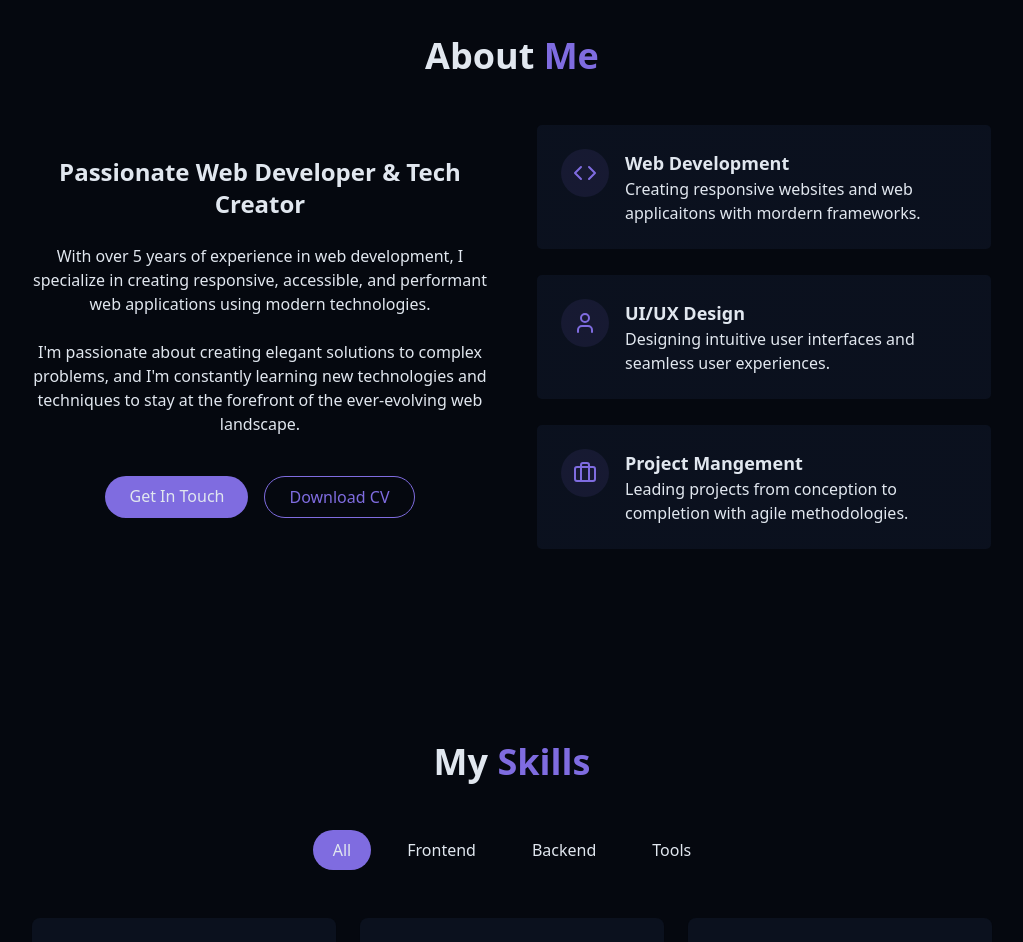
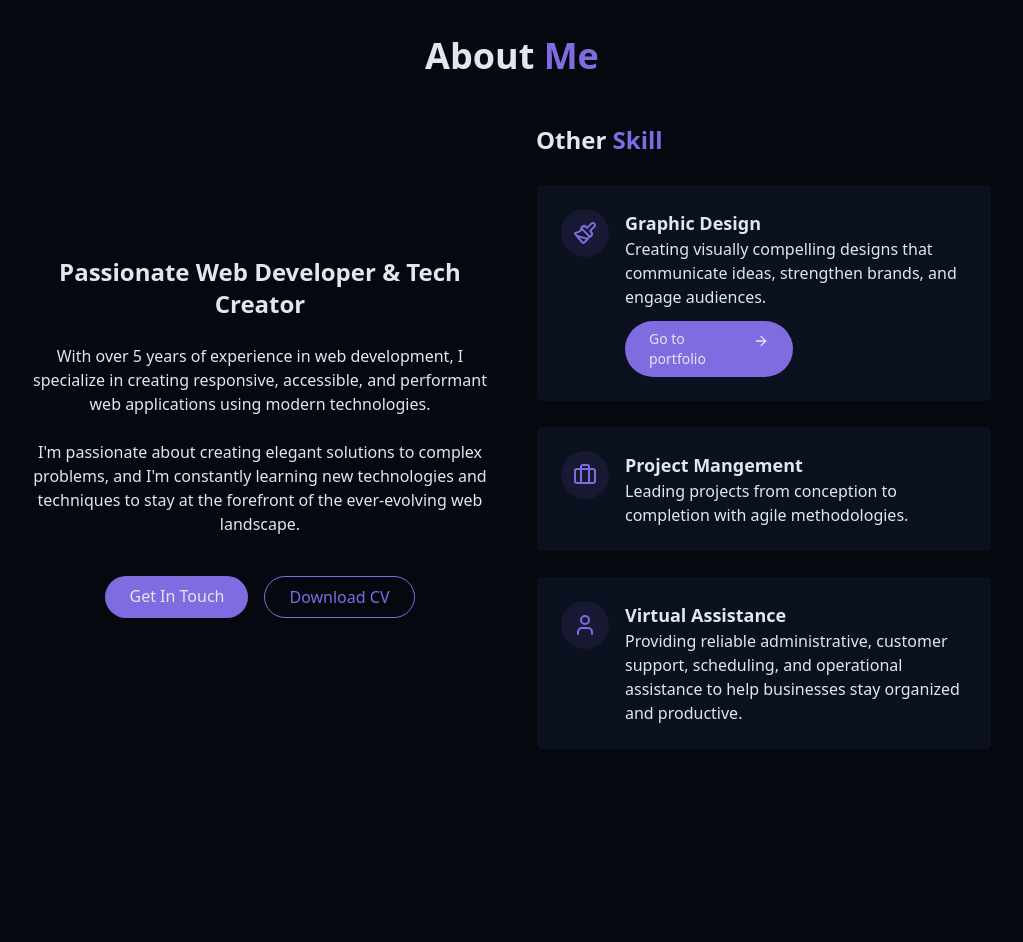
Before and after one commit to Snofts/Snofts-portfolio-website, a React (Vite) app: page / in a window 1280 px wide. Shown: the part 860-1802 px from the top of the page, without its empty margins (128-1151 px from the left). Built offline with nearby package versions, Linux system fonts and the light colour scheme.

Commit message:
Other skills added

```diff
--- a/src/components/AboutSection.jsx
+++ b/src/components/AboutSection.jsx
@@ -1,6 +1,6 @@
 import React from "react";
 import { clsx } from "clsx";
-import { Briefcase, Code, User } from "lucide-react";
+import { ArrowBigRight, ArrowRight, Briefcase, Code, Paintbrush, User } from "lucide-react";
 
 const AboutMe = () => {
   return (
@@ -41,32 +41,23 @@ const AboutMe = () => {
             </div>
           </div>
           <div className="grid grid-cols-1 gap-6">
+            <h2 className="text-xl md:text-2xl font-bold mb-1 text-left">
+              Other
+              <span className="text-primary"> Skill</span>
+            </h2>
             <div className="gradient-border p-6 card-hover ">
               <div className="flex items-start gap-4">
                 <div className="p-3 rounded-full bg-primary/10">
-                  <Code className="h-6 w-6 text-primary" />
+                  <Paintbrush className="h-6 w-6 text-primary" />
                 </div>
                 <div className="text-left">
-                  <h4 className="font-semibold text-lg">Web Development</h4>
+                  <h4 className="font-semibold text-lg">Graphic Design</h4>
                   <p className="text-muted-foreground">
-                    Creating responsive websites and web applicaitons with
-                    mordern frameworks.
+                    Creating visually compelling designs that communicate ideas, strengthen brands, and engage audiences.
                   </p>
-                </div>
-              </div>
-            </div>
-            <div className="gradient-border p-6 card-hover ">
-              <div className="flex items-start gap-4">
-                <div className="p-3 rounded-full bg-primary/10">
-                  <User className="h-6 w-6 text-primary" />
-                </div>
-                <div className="text-left">
-                  <h4 className="font-semibold text-lg">UI/UX Design</h4>
-                  <p className="text-muted-foreground">
-                    {" "}
-                    Designing intuitive user interfaces and seamless user
-                    experiences.
-                  </p>
+                  <div className="w-42 text-sm">
+                  <a className="flex mt-3 cosmic-button" href="https://www.behance.net/gallery/254498393/Graphic-Design-Porjects" >Go to portfolio <ArrowRight className="ml-2 h-4 w-4 mt-1"/></a>
+                  </div>
                 </div>
               </div>
             </div>
@@ -84,6 +75,21 @@ const AboutMe = () => {
                 </div>
               </div>
             </div>
+            <div className="gradient-border p-6 card-hover ">
+              <div className="flex items-start gap-4">
+                <div className="p-3 rounded-full bg-primary/10">
+                  <User className="h-6 w-6 text-primary" />
+                </div>
+                <div className="text-left">
+                  <h4 className="font-semibold text-lg">Virtual Assistance</h4>
+                  <p className="text-muted-foreground">
+                    {" "}
+                    Providing reliable administrative, customer support, scheduling, and operational assistance to help businesses stay organized and productive.
+                  </p>
+                </div>
+              </div>
+            </div>
+
           </div>
         </div>
       </div>
```
